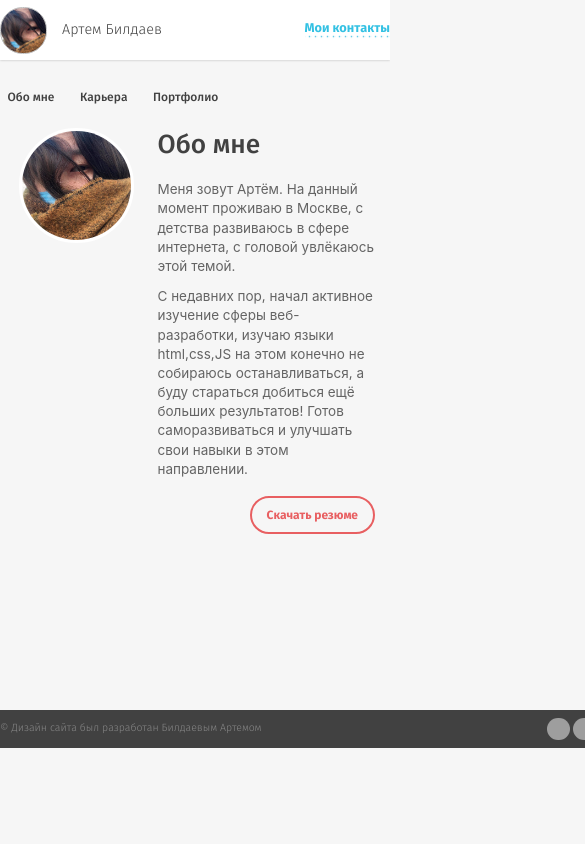
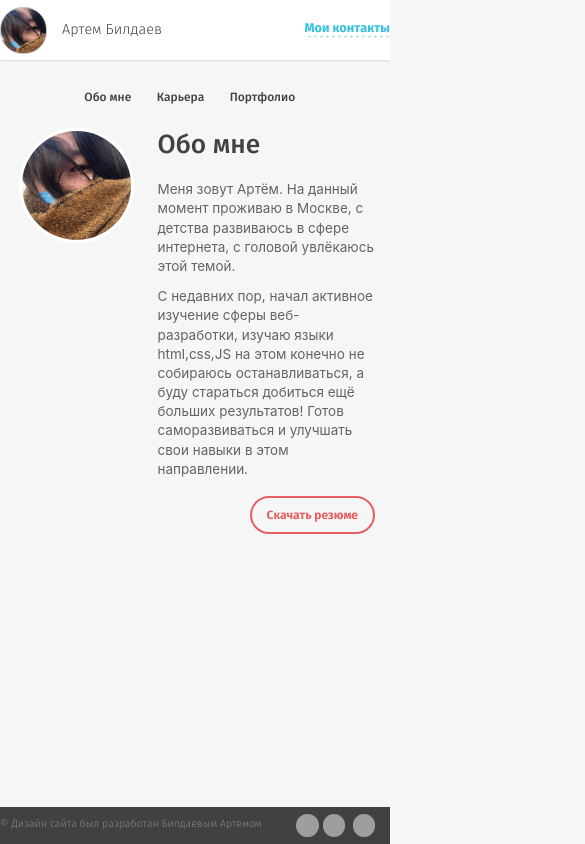
Before and after one commit to GothicSession/sitetoapp1, a React (Create React App) app: page / in a window 390 px wide. Shown: the top 844 px of the page, 585 px wide, since content can reach past the window. Built offline with nearby package versions, Linux system fonts and the light colour scheme; grey boxes are pictures that could not be loaded.

Commit message:
Исправление адаптива, футера

```diff
--- a/src/App.css
+++ b/src/App.css
@@ -29,7 +29,7 @@
   font-weight: normal;
   font-style: normal;
 }
-.socials__link:after, footer:after, .contacts:after, .header:after {
+.socials__link:after, .footer:after, .contacts:after, .header:after {
   content: "";
   display: block;
   clear: both;
@@ -60,49 +60,16 @@ ul {
   margin: 0;
 }
 
-/*! normalize.css v4.1.1 | MIT License | github.com/necolas/normalize.css */
+
 /**
  * 1. Change the default font family in all browsers (opinionated).
  * 2. Prevent adjustments of font size after orientation changes in IE and iOS.
  */
-html {
-  font-family: sans-serif;
-  /* 1 */
-  -ms-text-size-adjust: 100%;
-  /* 2 */
-  -webkit-text-size-adjust: 100%;
-  /* 2 */
-}
 
-/**
- * Remove the margin in all browsers (opinionated).
- */
-body {
-  margin: 0;
-}
 
-/* HTML5 display definitions
-   ========================================================================== */
-/**
- * Add the correct display in IE 9-.
- * 1. Add the correct display in Edge, IE, and Firefox.
- * 2. Add the correct display in IE.
- */
-article,
-aside,
-details,
-figcaption,
-figure,
-footer,
-header,
-main,
-menu,
-nav,
-section,
-summary {
-  /* 1 */
-  display: block;
-}
+
+
+
 
 /**
  * Add the correct display in IE 9-.
@@ -249,7 +216,7 @@ sup {
  * Remove the border on images inside links in IE 10-.
  */
 img {
-  border-style: none;
+  /* border-style: none; */
 }
 
 /**
@@ -519,12 +486,12 @@ textarea {
   padding-top: 0.6rem;
 }
 
-footer {
+.footer {
   background: #414141;
   height: 3.125rem;
   width: 100%;
   min-width: 60rem;
-  /* margin-top: -3.125rem; */
+  margin-top: -3.125rem;
   position: relative;
 }
 
@@ -644,11 +611,18 @@ footer {
   }
 }
 @media screen and (max-width: 768px) {
-  .nav__item .nav__list {
+  .nav__item {
     text-align: left;
   }
 }
+@media screen and (max-width:768px) {
+  .nav__list{
+    text-align: center;
+  }
+}
+@media screen and(max-width:320px) {
 
+}
 .page-content {
   width: 43.75rem;
 }
@@ -656,6 +630,11 @@ footer {
   .page-content {
     width: 100%;
     float: none;
+  }
+}
+@media screen and (max-height:610px) {
+  .footer{
+    margin-top: 0;
   }
 }
 
@@ -907,6 +886,10 @@ footer {
     width: 9.0625rem;
     height: 9.0625rem;
   }
+  .about_car__pic-img{
+    width: 9.0625rem;
+    height: 9.0625rem;
+  }
 }
 @media screen and (max-width: 768px) {
   html {
@@ -915,6 +898,12 @@ footer {
 
   .container {
     width: 470px;
+  }
+  .footer{
+    min-width: 0px;
+  }
+  .about_car__pic-img{
+    border-radius: 4px;
   }
 }
 @media screen and (max-width: 480px) {
@@ -926,8 +915,15 @@ footer {
     width: auto;
   }
 }
-.content {
-  min-height: calc(100vh - 250px);
+.Bio{
+  height: 100%;
+  overflow: hidden;
+  position: relative;
 }
-
+#root{
+  height: 100%;
+}
+.wrapper{
+min-height: 100vh;
+}
 /*# sourceMappingURL=main.css.map */
--- a/src/App.js
+++ b/src/App.js
@@ -27,6 +27,7 @@ class About extends Component {
 		super();
 		this.state = {
 			value: null,
+			StyleSheet:100
 		};
 		};
 		render() {
@@ -105,9 +106,8 @@ class About extends Component {
 				</main>
 			</div>
 		</div>
-		<div className="empty"></div>
 	</div>
-	<footer className="footer">
+	<div className="footer">
 		<div className="container">
 			<div className="footer__left">
 					&#xA9; Дизайн сайта был разработан Билдаевым Артемом
@@ -126,8 +126,7 @@ class About extends Component {
 				</ul>
 			</div>
 		</div>
-	</footer>
-
+	</div>
 	</div>
 	)
 }}
@@ -165,80 +164,80 @@ class Career extends Component{
 				</div>
 			</header>
 		</div>
-		<div class="content">
-			<div class="container">
-				<aside class="sidebar">
-					<nav class="nav">
-						<ul class="nav__list">
+		<div className="content">
+			<div className="container">
+				<aside className="sidebar">
+					<nav className="nav">
+						<ul className="nav__list">
 						<li className="nav__item nav__item_active">
 							<Router><Link className="nav__link nav__link_active" to="/about"><span className="nav__link-text">Обо мне</span></Link></Router>
 							</li>
 							<li className="nav__item nav__item_active">
               <Router><Link className="nav__link nav__link_active" to="/career"><span className="nav__link-text">Карьера</span></Link></Router>
             	</li>
-							<li class="nav__item">
-								<a href="#3" class="nav__link nav__link_active"><span class="nav__link-text">
+							<li className="nav__item">
+								<a href="#3" className="nav__link nav__link_active"><span className="nav__link-text">
 						 Портфолио</span></a>
 							</li>
 						</ul>
 					</nav>
 				</aside>
-				<main class="page-content">
-					<div class="about">
-						<div class="about__left">
-							<div class="about__title"><span>Карьерный путь</span></div>
-							<div class="about_car__pic">
+				<main className="page-content">
+					<div className="about">
+						<div className="about__left">
+							<div className="about__title"><span>Карьерный путь</span></div>
+							<div className="about_car__pic">
 								<img src={careerpic} className="about_car__pic-img"/>
 							</div>
 						</div>
-						<div class="about__right">
-							<div class="title">
+						<div className="about__right">
+							<div className="title">
 							</div>
-							<ul class="career__list">
-								<li class="career__item">
-									<div class="career__block">
-										<div class="career__title">
+							<ul className="career__list">
+								<li className="career__item">
+									<div className="career__block">
+										<div className="career__title">
 											ПАО "МТС"
 										</div>
-										<div class="career__occ">
+										<div className="career__occ">
 											Модератор сайта WASD-TV
 										</div>
-										<div class="career__date">
+										<div className="career__date">
 											2020-Настоящее время
 										</div>
-										<div class="career__year">
+										<div className="career__year">
 											2020
 										</div>
 									</div>
 								</li>
-								<li class="career__item">
-									<div class="career__block">
-										<div class="career__title">
+								<li className="career__item">
+									<div className="career__block">
+										<div className="career__title">
 											РТУ МИРЭА - Российский технологический университет
 										</div>
-										<div class="career__occ">
+										<div className="career__occ">
 											Студент
 										</div>
-										<div class="career__date">
+										<div className="career__date">
 											2020-Настоящее время
 										</div>
-										<div class="career__year">
+										<div className="career__year">
 											2020
 										</div>
 									</div>
 								</li>
-								<li class="career__item">
-									<div class="career__block">
-										<div class="career__title">
+								<li className="career__item">
+									<div className="career__block">
+										<div className="career__title">
 											МБОУ Лицей-интернат N1
 										</div>
-										<div class="career__occ">
+										<div className="career__occ">
 											Ученик
 										</div>
-										<div class="career__date">
+										<div className="career__date">
 											2014-2019
 										</div>
-										<div class="career__year">
+										<div className="career__year">
 											2014
 										</div>
 									</div>
```
